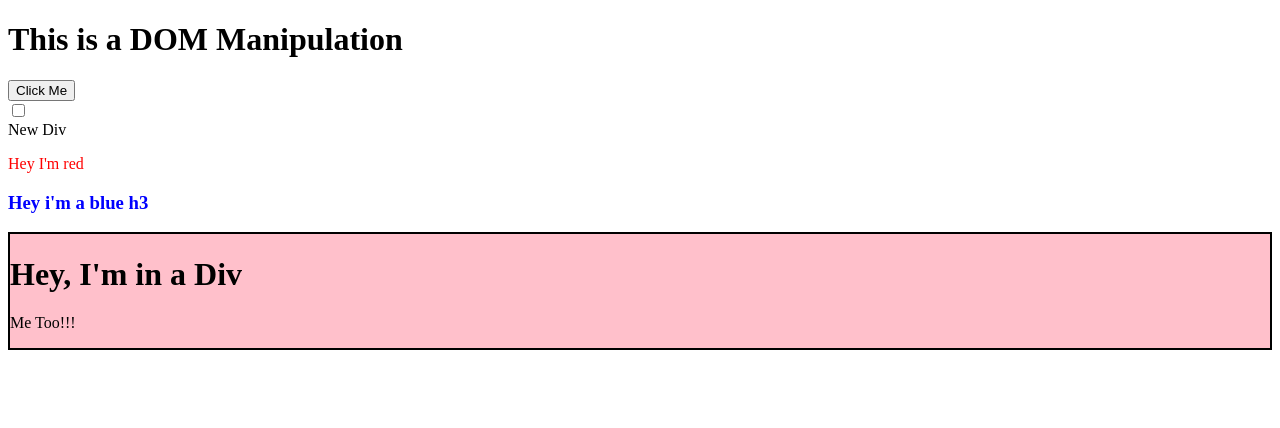
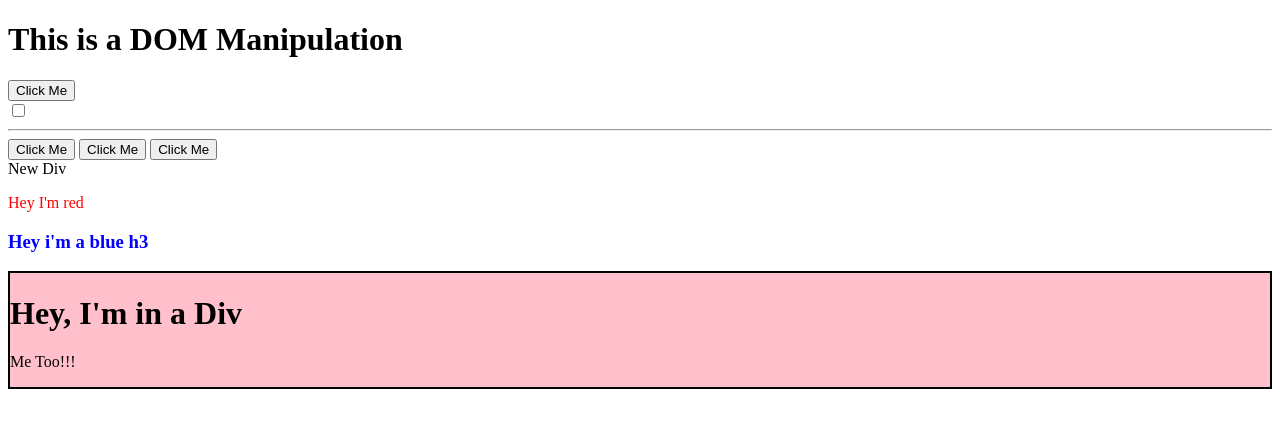
Before and after one commit to raymund-corpuz/fundation-theOdinProject, a plain HTML site: page 08_DOM-manipulation/index.html in a window 1280 px wide. Drawn offline with Linux system fonts and the light colour scheme.

Commit message:
08_DOM-manipulation : Selecting all button with a class name of button and then attaching an event listener and display an alert message (button.id)

```diff
--- a/08_DOM-manipulation/index.html
+++ b/08_DOM-manipulation/index.html
@@ -12,6 +12,12 @@
       <input type="checkbox" id="myCheckBox" />
     </form>
 
+    <hr />
+    <div class="container">
+      <button class="button" id="one">Click Me</button>
+      <button class="button" id="two">Click Me</button>
+      <button class="button" id="three">Click Me</button>
+    </div>
     <script defer src="script.js"></script>
   </body>
 </html>
--- a/08_DOM-manipulation/script.js
+++ b/08_DOM-manipulation/script.js
@@ -58,3 +58,9 @@ myCheckBox.addEventListener("mouseover", () => {
 myCheckBox.addEventListener("click", () => {
   console.log("click event occurred");
 });
+
+const controlBtn = document.querySelectorAll(".button");
+
+controlBtn.forEach((button) => {
+  button.addEventListener("click", () => alert(button.id));
+});
```
